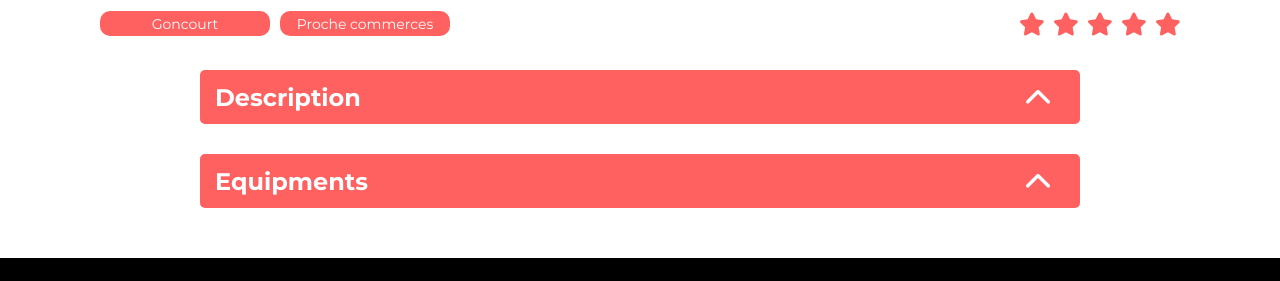
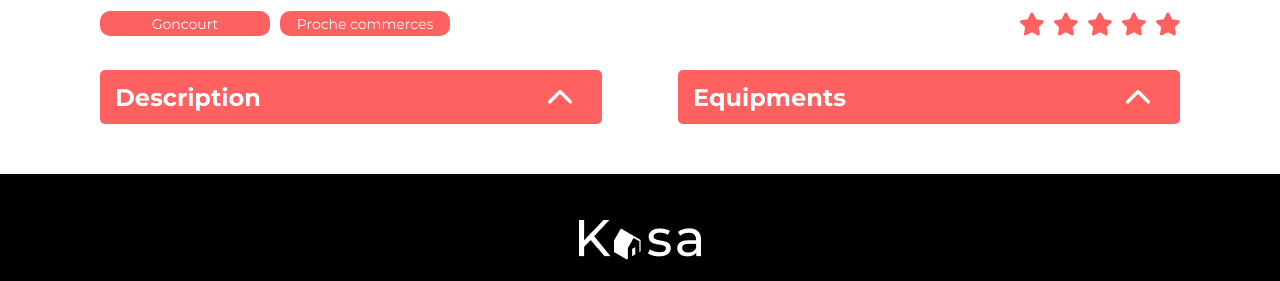
Before and after one commit to LaflorentieNicolas/P6-Kasa, a React (Create React App) app: page /HousingDetails/0979876d in a window 1280 px wide. Shown: the part 671-952 px from the top of the page. Built offline with nearby package versions, Linux system fonts and the light colour scheme.

Commit message:
Change collapse HousingDetails styles

```diff
--- a/src/pages/HousingDetails.jsx
+++ b/src/pages/HousingDetails.jsx
@@ -74,7 +74,7 @@ function HousingDetails() {
           <Rating rating={logementData.rating} />
         </div>
       </article>
-      <div className="about-container">
+      <div className="housing__collapse">
         <Collapse
           id={`${logementData.id}-description`}
           title="Description"
@@ -88,7 +88,9 @@ function HousingDetails() {
           description={
             <ul>
               {logementData.equipments.map((equipment, index) => (
-                <li key={index}>{equipment}</li>
+                <li key={index} className="collapse__text">
+                  {equipment}
+                </li>
               ))}
             </ul>
           }
--- a/src/sass/base/_grid.scss
+++ b/src/sass/base/_grid.scss
@@ -14,3 +14,7 @@ main {
     padding: 20px;
   }
 }
+
+ul {
+  padding: 0;
+}
--- a/src/sass/components/_collapse.scss
+++ b/src/sass/components/_collapse.scss
@@ -31,6 +31,7 @@
     opacity: 0;
     transform: translateY(-20px);
     transition: all 0.5s ease;
+    list-style-type: none;
     @media (max-width: 768px) {
       font-size: 12px;
     }
--- a/src/sass/main.scss
+++ b/src/sass/main.scss
@@ -1,10 +1,10 @@
 @import "./layout/header";
 @import "./layout/footer";
-@import "./layout/banner";
 @import "./base/normalize";
 @import "./base/grid";
 @import "./utils/mixins";
 @import "./utils/variables";
+@import "./components/banner";
 @import "./components/card-container";
 @import "./components/card";
 @import "./components/collapse";
--- a/src/sass/pages/_housingdetails.scss
+++ b/src/sass/pages/_housingdetails.scss
@@ -42,10 +42,6 @@
     }
   }
 
-  &__collapse {
-    display: flex;
-    align-items: center;
-  }
   &__host-container {
     display: flex;
     flex-direction: column;
@@ -74,6 +70,12 @@
     border-radius: 64px;
     border: 1px solid #ccc;
   }
+
+  &__collapse {
+    display: grid;
+    grid-template-columns: repeat(2, 1fr);
+    gap: 76px;
+  }
 }
 .rating {
   display: flex;
```
Also changed, not shown: src/sass/components/_banner.scss (renamed from src/sass/layout/_banner.scss).
